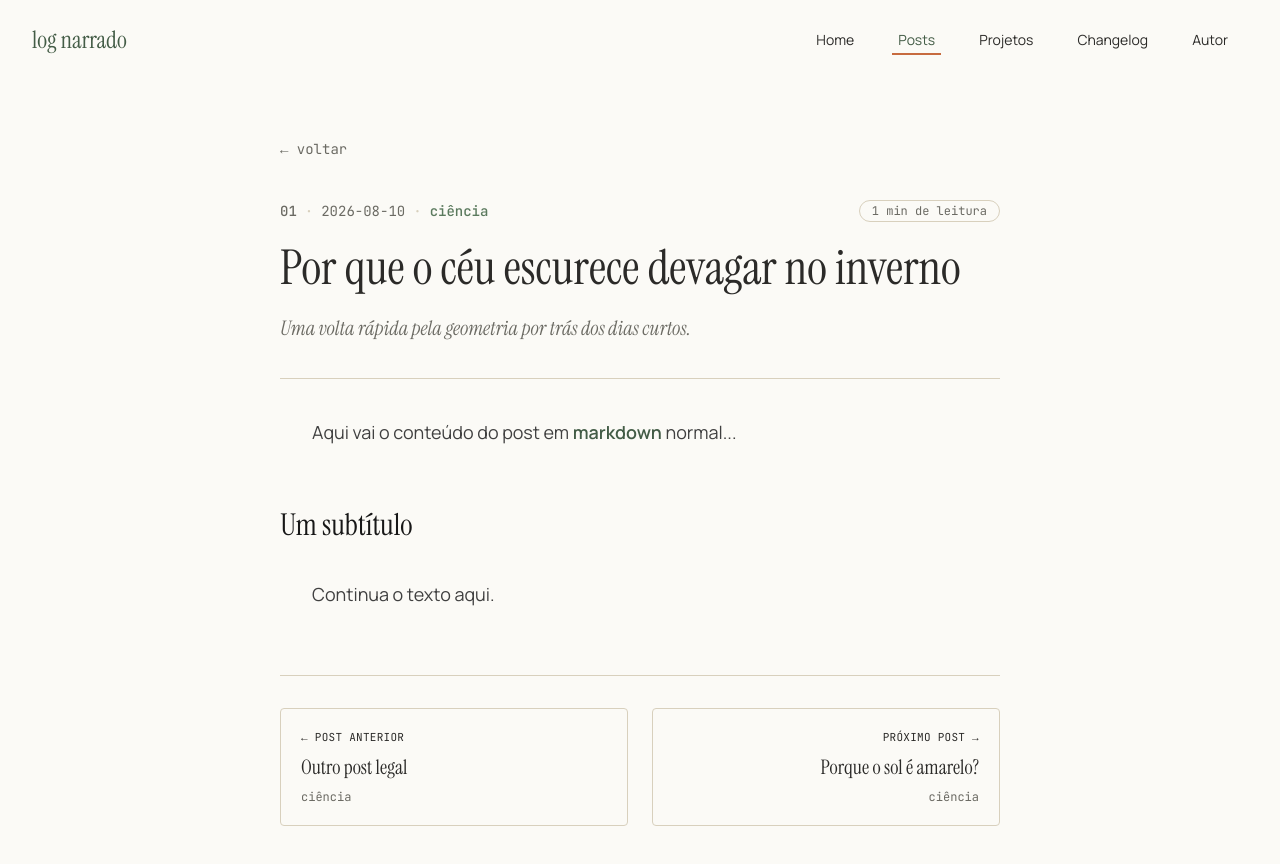
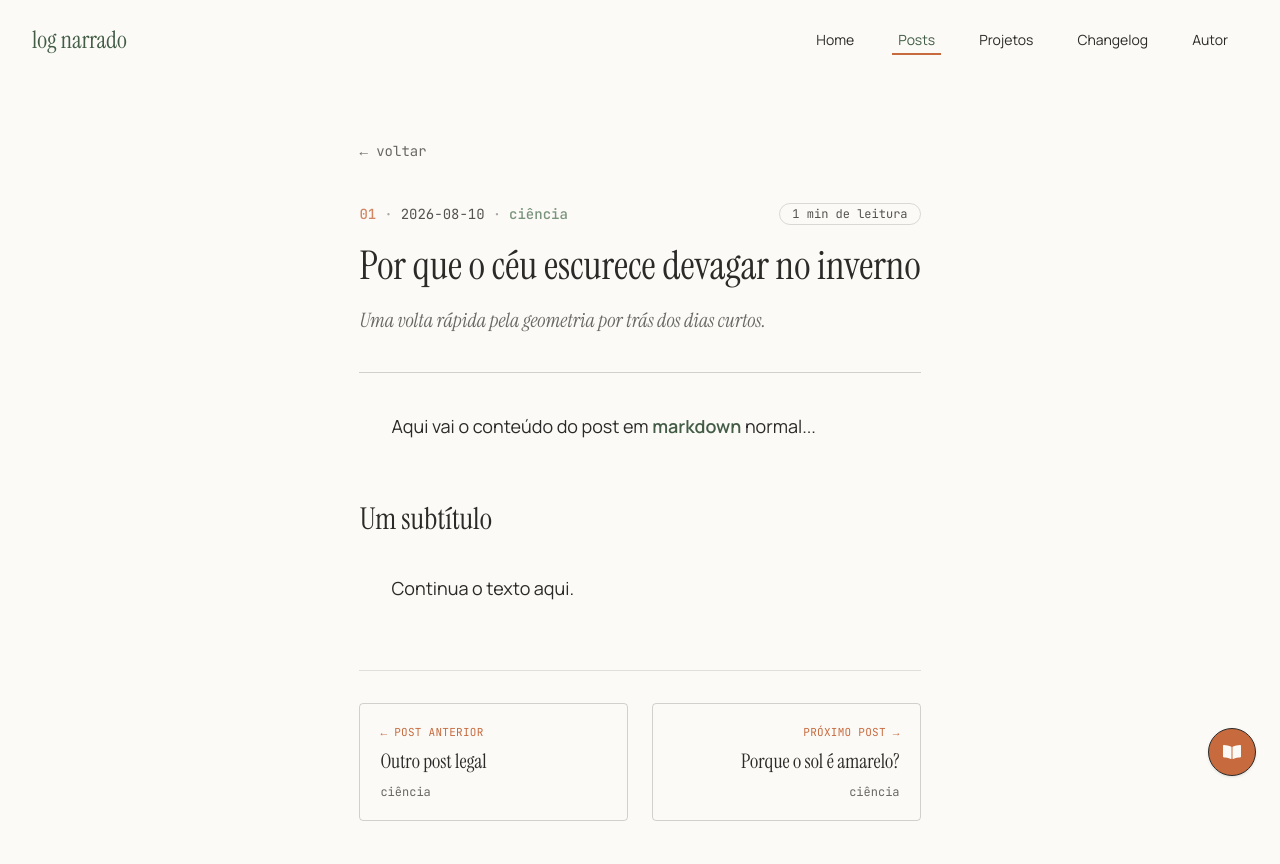
Before and after one commit to Kotige/log-narrado, a React (Vite) app: page /posts/minha-primeira-postagem in a window 1280 px wide. Shown: the top 864 px of the page. Built offline with nearby package versions, Linux system fonts and the light colour scheme.

Commit message:
feat(post): add adjustable font size, reading themes, progress bar and focus mode

```diff
--- a/src/content/posts/sobre-simetria-e-dentes-de-leite.md
+++ b/src/content/posts/sobre-simetria-e-dentes-de-leite.md
@@ -32,7 +32,7 @@ Na verdade, só voltei a me animar com a foto quando a vó Perpétua a viu. Expl
 
 Ela me disse: _então a sua foto é única_.
 
-A vó Perpétua sempre teve um jeito especial de falar comigo. Ela sabia me alegrar, consolar e, acima de tudo, como me fazer sentir amado.
+A vó Perpétua sempre teve um jeito especial de falar comigo. Ela sabe me alegrar, consolar e, acima de tudo, como me fazer sentir amado.
 
 A questão é que hoje, mais de 20 anos depois daquela foto, quando eu a vejo, eu só lembro da minha autenticidade e da falta de simetria da minha roupa que rendeu uma foto única.
 
--- a/src/routes/Post.jsx
+++ b/src/routes/Post.jsx
@@ -1,8 +1,21 @@
+import { useEffect, useRef, useState } from "react";
 import { useParams, Link } from "react-router-dom";
 import ReactMarkdown from "react-markdown";
 import remarkGfm from "remark-gfm";
 import { getPostBySlug, getAdjacentPosts } from "../lib/posts";
 import Header from "../components/Header";
+import ReadingProgressBar from "../components/ReadingProgressBar";
+import ReadingControls from "../components/ReadingControls";
+
+const ACCENT_COLOR = "#c76b3f";
+
+const READING_THEMES = {
+  light: { bg: "#fbfaf6", text: "#2b2a28" },
+  sepia: { bg: "#f4ecd8", text: "#5b4636" },
+  dark: { bg: "#1f1e1c", text: "#e8e6df" },
+};
+
+const PREFS_KEY = "posts:reading-prefs";
 
 function formatEntryNumber(number) {
   return String(number).padStart(2, "0");
@@ -11,6 +24,63 @@ function formatEntryNumber(number) {
 export default function Post() {
   const { slug } = useParams();
   const post = getPostBySlug(slug);
+  const articleRef = useRef(null);
+
+  const [focusMode, setFocusMode] = useState(false);
+
+  const [fontSize, setFontSize] = useState(() => {
+    try {
+      const raw = localStorage.getItem(PREFS_KEY);
+      if (raw) {
+        const prefs = JSON.parse(raw);
+        if (prefs.fontSize) return prefs.fontSize;
+      }
+    } catch {
+      // localStorage indisponível — segue com o padrão.
+    }
+    return 18;
+  });
+
+  const [theme, setTheme] = useState(() => {
+    try {
+      const raw = localStorage.getItem(PREFS_KEY);
+      if (raw) {
+        const prefs = JSON.parse(raw);
+        if (prefs.theme) return prefs.theme;
+      }
+    } catch {
+      // ignora
+    }
+    return "light";
+  });
+
+  // Salva as preferências de leitura sempre que mudam.
+  useEffect(() => {
+    try {
+      localStorage.setItem(PREFS_KEY, JSON.stringify({ fontSize, theme }));
+    } catch {
+      // ignora
+    }
+  }, [fontSize, theme]);
+
+  // Atalhos de teclado: L alterna o modo leitura, Esc sempre sai dele.
+  useEffect(() => {
+    function handleKeyDown(event) {
+      if (event.key === "Escape" && focusMode) {
+        setFocusMode(false);
+      }
+      if (
+        (event.key === "l" || event.key === "L") &&
+        !event.metaKey &&
+        !event.ctrlKey
+      ) {
+        setFocusMode((current) => !current);
+      }
+    }
+
+    window.addEventListener("keydown", handleKeyDown);
+    return () => window.removeEventListener("keydown", handleKeyDown);
+  }, [focusMode]);
 
   if (!post) {
     return (
@@ -25,63 +95,101 @@ export default function Post() {
   }
 
   const { olderPost, newerPost } = getAdjacentPosts(slug);
+  const readingTheme = READING_THEMES[theme];
 
   return (
-    <div className="fle flex-col">
-      <Header activeHref="/posts" />
-      <article className="max-w-3xl mx-auto px-6 py-14 pb-24">
+    <div
+      className="flex flex-col transition-colors duration-200"
+      style={{ backgroundColor: readingTheme.bg, color: readingTheme.text }}
+    >
+      <ReadingProgressBar articleRef={articleRef} accentColor={ACCENT_COLOR} />
+
+      {!focusMode && <Header activeHref="/posts" />}
+
+      <article
+        ref={articleRef}
+        className="max-w-3xl mx-auto px-6 py-14 pb-24"
+        style={{ fontSize: `${fontSize}px` }}
+      >
         <Link
           to="/"
-          className="font-mono text-sm text-muted hover:text-moss-dark transition-colors"
+          className="font-mono text-sm opacity-70 transition-opacity hover:opacity-100"
         >
           ← voltar
         </Link>
 
-        <div className="flex flex-wrap items-center gap-2 mt-10 font-mono text-sm text-muted">
-          <span className="text-terracotta font-medium">
+        <div className="flex flex-wrap items-center gap-2 mt-10 font-mono text-sm opacity-80">
+          <span style={{ color: ACCENT_COLOR }} className="font-medium">
             {formatEntryNumber(post.entryNumber)}
           </span>
-          <span className="text-sand-line">·</span>
+          <span className="opacity-50">·</span>
           <span>{post.date}</span>
-          <span className="text-sand-line">·</span>
+          <span className="opacity-50">·</span>
           <span className="text-moss font-medium">{post.category}</span>
-          <span className="ml-auto inline-flex items-center rounded-full border border-sand-line px-3 py-0.5 text-xs">
+          <span
+            className="ml-auto inline-flex items-center rounded-full px-3 py-0.5 text-xs"
+            style={{ border: `1px solid ${readingTheme.text}33` }}
+          >
             {post.readingTime} min de leitura
           </span>
         </div>
 
-        <h1 className="font-display text-4xl md:text-5xl leading-tight mt-4">
+        <h1
+          className="font-display leading-tight mt-4"
+          style={{ fontSize: `${fontSize * 2.2}px` }}
+        >
           {post.title}
         </h1>
 
         {post.excerpt && (
-          <p className="font-display italic text-xl text-muted mt-4">
+          <p
+            className="font-display italic opacity-70 mt-4"
+            style={{ fontSize: `${fontSize * 1.1}px` }}
+          >
             {post.excerpt}
           </p>
         )}
 
-        <hr className="border-sand-line my-9" />
+        <hr
+          className="my-9"
+          style={{ borderColor: `${readingTheme.text}33` }}
+        />
 
-        <div className="prose prose-neutral md:prose-lg max-w-none prose-headings:font-display prose-headings:font-normal prose-p:leading-[1.9] prose-p:mb-7 prose-p:text-justify prose-p:indent-8 prose-strong:text-moss-dark prose-a:text-moss hover:prose-a:text-moss-dark prose-blockquote:border-terracotta prose-blockquote:not-italic prose-blockquote:text-muted">
+        <div
+          className="prose prose-neutral md:prose-lg max-w-none prose-headings:font-display prose-headings:font-normal prose-p:leading-[1.9] prose-p:mb-7 prose-p:text-justify prose-p:indent-8 prose-strong:text-moss-dark prose-a:text-moss hover:prose-a:text-moss-dark prose-blockquote:border-terracotta prose-blockquote:not-italic"
+          style={{
+            "--tw-prose-body": readingTheme.text,
+            "--tw-prose-headings": readingTheme.text,
+            "--tw-prose-bold": readingTheme.text,
+            "--tw-prose-quotes": readingTheme.text,
+          }}
+        >
           <ReactMarkdown remarkPlugins={[remarkGfm]}>
             {post.content}
           </ReactMarkdown>
         </div>
 
         {(olderPost || newerPost) && (
-          <nav className="grid grid-cols-1 sm:grid-cols-2 gap-6 mt-16 pt-8 border-t border-sand-line">
+          <nav
+            className="grid grid-cols-1 sm:grid-cols-2 gap-6 mt-16 pt-8"
+            style={{ borderTop: `1px solid ${readingTheme.text}22` }}
+          >
             {olderPost ? (
               <Link
                 to={`/posts/${olderPost.slug}`}
-                className="flex flex-col gap-2 p-5 border border-sand-line rounded hover:border-moss hover:bg-moss/5 transition-colors"
+                className="flex flex-col gap-2 rounded p-5 transition-opacity hover:opacity-80"
+                style={{ border: `1px solid ${readingTheme.text}33` }}
               >
-                <span className="font-mono text-[11px] uppercase tracking-wide text-terracotta">
+                <span
+                  style={{ color: ACCENT_COLOR }}
+                  className="font-mono text-[11px] uppercase tracking-wide"
+                >
                   ← post anterior
                 </span>
                 <span className="font-display text-xl leading-snug">
                   {olderPost.title}
                 </span>
-                <span className="font-mono text-xs text-muted">
+                <span className="font-mono text-xs opacity-70">
                   {olderPost.category}
                 </span>
               </Link>
@@ -92,15 +200,19 @@ export default function Post() {
             {newerPost ? (
               <Link
                 to={`/posts/${newerPost.slug}`}
-                className="flex flex-col items-end gap-2 p-5 border border-sand-line rounded text-right hover:border-moss hover:bg-moss/5 transition-colors"
+                className="flex flex-col items-end gap-2 rounded p-5 text-right transition-opacity hover:opacity-80"
+                style={{ border: `1px solid ${readingTheme.text}33` }}
               >
-                <span className="font-mono text-[11px] uppercase tracking-wide text-terracotta">
+                <span
+                  style={{ color: ACCENT_COLOR }}
+                  className="font-mono text-[11px] uppercase tracking-wide"
+                >
                   próximo post →
                 </span>
                 <span className="font-display text-xl leading-snug">
                   {newerPost.title}
                 </span>
-                <span className="font-mono text-xs text-muted">
+                <span className="font-mono text-xs opacity-70">
                   {newerPost.category}
                 </span>
               </Link>
@@ -110,6 +222,16 @@ export default function Post() {
           </nav>
         )}
       </article>
+
+      <ReadingControls
+        focusMode={focusMode}
+        onToggleFocusMode={() => setFocusMode((current) => !current)}
+        fontSize={fontSize}
+        onFontSizeChange={setFontSize}
+        theme={theme}
+        onThemeChange={setTheme}
+        accentColor={ACCENT_COLOR}
+      />
     </div>
   );
 }
```
